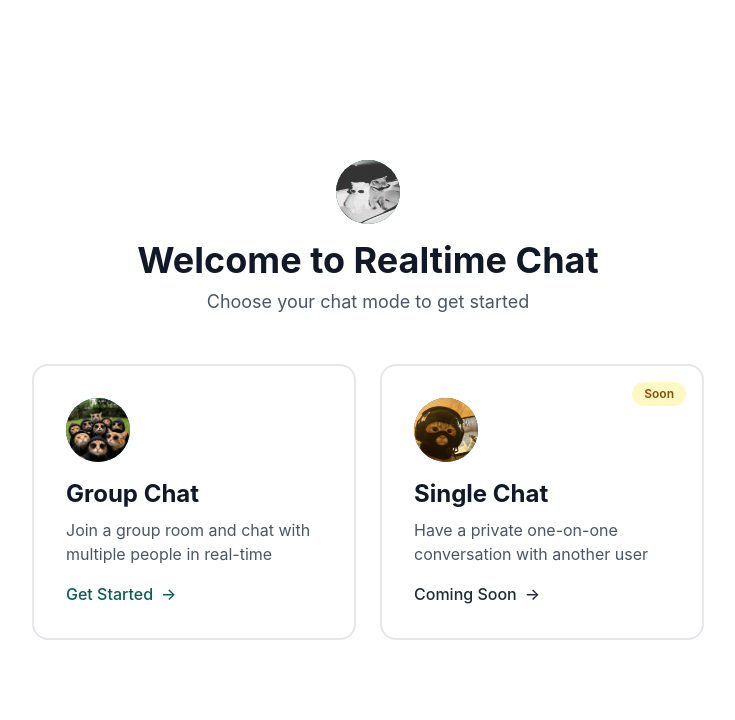
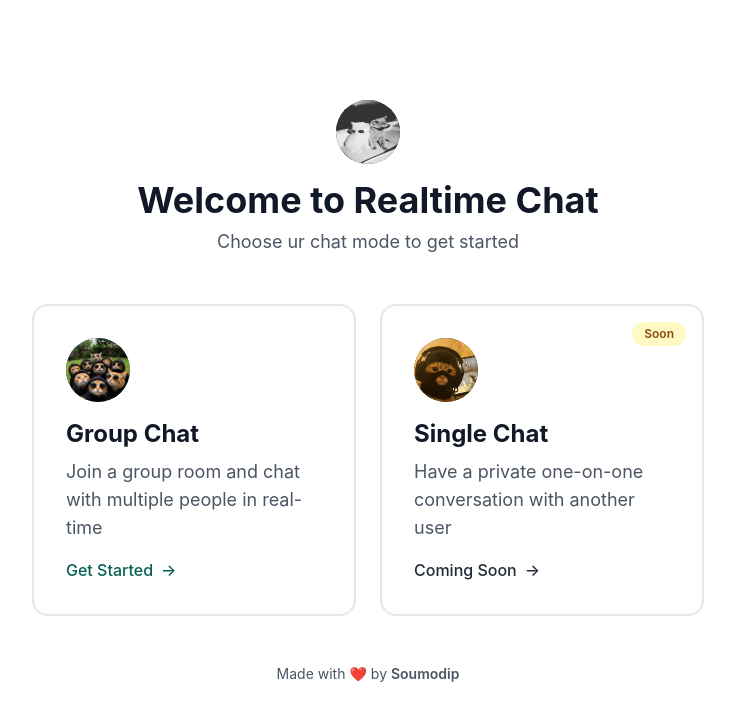
Before and after one commit to itssoumodip/Realtime-Group-Chat, a React (Vite) app in the folder Frontend/: page / in a window 1280 px wide. Shown: the top 720 px of the page, without its empty margins (272-1007 px from the left). Built offline with nearby package versions, Linux system fonts and the light colour scheme; no server answers; a web font is replaced by a local one.

Commit message:
Add initial UI components for chat mode selection, name entry, footer, and group chat interface.

```diff
--- /dev/null
+++ b/Frontend/src/components/Footer.jsx
@@ -0,0 +1,21 @@
+import React from 'react';
+
+const Footer = () => {
+    return (
+        <div className="text-center mt-8 py-4">
+            <p className="text-gray-600 text-sm">
+                Made with <span className="text-red-500">❤️</span> by{' '}
+                <a
+                    href="https://github.com/itssoumodip"
+                    target="_blank"
+                    rel="noopener noreferrer"
+                    className="font-semibold text-gray-600 hover:underline transition-all"
+                >
+                    Soumodip
+                </a>
+            </p>
+        </div>
+    );
+};
+
+export default Footer;
--- a/Frontend/src/components/ModeSelector.jsx
+++ b/Frontend/src/components/ModeSelector.jsx
@@ -1,20 +1,21 @@
 import React from 'react';
 import { Button } from './ui/button';
 import { Users, MessageCircle } from 'lucide-react';
+import Footer from './Footer';
 
 const ModeSelector = ({ onModeSelect }) => {
     return (
         <div className="h-screen bg-gradient-to-br from-gray200 to-gray-100 flex items-center justify-center p-4">
-            <div className="w-full max-w-2xl">
+            <div className="w-full max-h-screen py-6 max-w-2xl">
                 <div className="text-center mb-12">
                     <div className="h-16 w-16 rounded-full bg-[#075E54] flex items-center justify-center mx-auto mb-4">
                         <img className='h-16 w-16 rounded-full' src='/cats.jpg'></img>
                     </div>
-                    <h1 className="text-4xl font-bold text-gray-900 mb-2">
+                    <h1 className="text-2xl sm:text-4xl font-bold text-gray-900 mb-2">
                         Welcome to Realtime Chat
                     </h1>
-                    <p className="text-gray-600 text-lg">
-                        Choose your chat mode to get started
+                    <p className="text-gray-600 sm:text-lg text-md">
+                        Choose ur chat mode to get started
                     </p>
                 </div>
 
@@ -26,13 +27,13 @@ const ModeSelector = ({ onModeSelect }) => {
                         <div className="h-16 w-16 rounded-full bg-gradient-to-br from-[#075E54] to-[#128C7E] flex items-center justify-center mb-4 group-hover:scale-110 transition-transform">
                             <img className='h-16 w-16 rounded-full' src='/catgroup.jpg'></img>
                         </div>
-                        <h2 className="text-2xl font-bold text-gray-900 mb-2">
+                        <h2 className="sm:text-2xl text-xl font-bold text-gray-900 mb-2">
                             Group Chat
                         </h2>
-                        <p className="text-gray-600 mb-4">
+                        <p className="text-gray-600 sm:text-lg text-md mb-4">
                             Join a group room and chat with multiple people in real-time
                         </p>
-                        <div className="flex items-center text-[#075E54] font-medium">
+                        <div className="sm:flex items-center text-[#075E54] font-medium">
                             Get Started
                             <span className="ml-2 group-hover:translate-x-1 transition-transform">→</span>
                         </div>
@@ -45,13 +46,13 @@ const ModeSelector = ({ onModeSelect }) => {
                         <div className="h-16 w-16 rounded-full bg-gradient-to-br from-gray-600 to-gray-800 flex items-center justify-center mb-4 group-hover:scale-110 transition-transform">
                             <img className='h-16 w-16 rounded-full' src='/singlecat.jpg'></img>
                         </div>
-                        <h2 className="text-2xl font-bold text-gray-900 mb-2">
+                        <h2 className="sm:text-2xl text-xl font-bold text-gray-900 mb-2">
                             Single Chat
                         </h2>
-                        <p className="text-gray-600 mb-4">
+                        <p className="text-gray-600 sm:text-lg text-md mb-4">
                             Have a private one-on-one conversation with another user
                         </p>
-                        <div className="flex items-center text-gray-800 font-medium">
+                        <div className="sm:flex items-center text-gray-800 font-medium">
                             Coming Soon
                             <span className="ml-2 group-hover:translate-x-1 transition-transform">→</span>
                         </div>
@@ -62,6 +63,9 @@ const ModeSelector = ({ onModeSelect }) => {
                         </div>
                     </div>
                 </div>
+
+
+                <Footer />
             </div>
         </div>
     );
--- a/Frontend/src/components/NameEntry.jsx
+++ b/Frontend/src/components/NameEntry.jsx
@@ -19,7 +19,7 @@ const NameEntry = ({ onNameSubmit }) => {
       <div className="w-full max-w-md">
         <div className="text-center mb-8">
           <div className="inline-flex items-center justify-center w-16 h-16 bg-primary rounded-full mb-4">
-            <MessageCircle className="w-8 h-8 text-primary-foreground" />
+            <img className='h-16 w-16 rounded-full' src='/catgroup.jpg'></img>
           </div>
           <h1 className="text-3xl font-semibold text-foreground mb-2">Welcome</h1>
           <p className="text-muted-foreground text-sm">Enter your name to join the conversation</p>
```
Also changed, not shown: Frontend/src/components/GroupChatInterface.jsx (+53 -19 lines).
